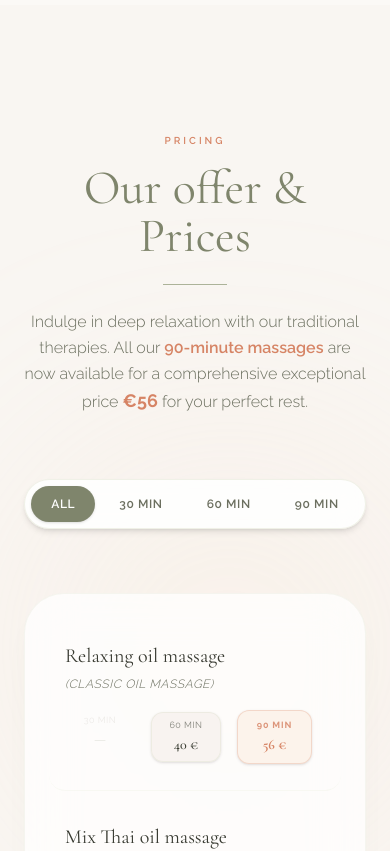
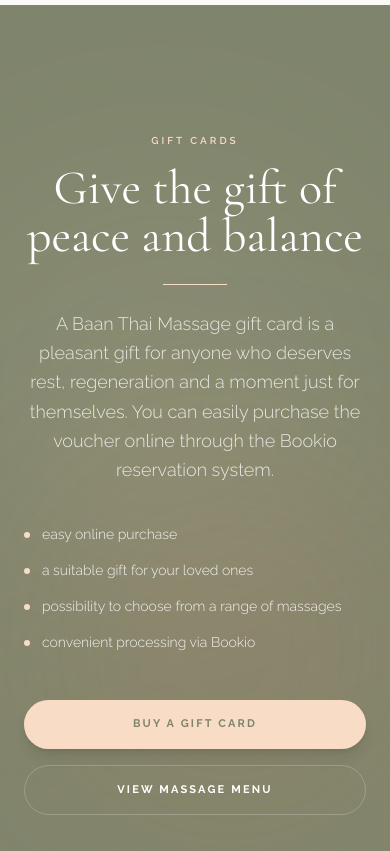
Before and after one commit to JurajSVK77/Ban-Thai-Massage-, a React (Vite) app: page / in a window 390 px wide. Shown: the part 3620-4471 px from the top of the page. Built offline with nearby package versions, Linux system fonts and the light colour scheme.

Commit message:
feat: add gift cards section and update SEO metadata
Integrate gift cards into the navigation and localization files. Enhance SEO with updated meta tags, Open Graph, and Twitter cards to improve site visibility and social sharing.

```diff
--- a/index.html
+++ b/index.html
@@ -1,19 +1,35 @@
 <!doctype html>
-<html lang="en">
+<html lang="sk">
   <head>
     <meta charset="UTF-8" />
     <meta name="viewport" content="width=device-width, initial-scale=1.0" />
-    <title>Baan Thai Massage Galanta | Thajská masáž v Hodoch</title>
-    <meta name="description" content="Baan Thai Massage Galanta ponúka tradičné thajské masáže a relaxačné masáže v časti Hody, Galanta. Nájdete nás na adrese Hody 1679, 924 01 Galanta.">
+    <title>Baan Thai Massage Galanta | Thajské masáže a darčekové poukážky</title>
+    <meta name="description" content="Baan Thai Massage v Hodoch pri Galante ponúka tradičné thajské, olejové a relaxačné masáže v súkromnom záhradnom štúdiu. Rezervujte si termín alebo zakúpte darčekovú poukážku online.">
     <meta name="robots" content="index, follow">
     <link rel="icon" type="image/png" href="/favicon.png">
     <link rel="canonical" href="https://baanthaimassage.sk/">
+
+    <!-- Open Graph -->
+    <meta property="og:type" content="website">
+    <meta property="og:url" content="https://baanthaimassage.sk/">
+    <meta property="og:title" content="Baan Thai Massage Galanta">
+    <meta property="og:description" content="Súkromný masážny salón v Hodoch pri Galante. Thajské masáže a darčekové poukážky dostupné online.">
+    <meta property="og:image" content="https://baanthaimassage.sk/favicon.png">
+    <meta property="og:locale" content="sk_SK">
+
+    <!-- Twitter -->
+    <meta name="twitter:card" content="summary_large_image">
+    <meta name="twitter:title" content="Baan Thai Massage Galanta">
+    <meta name="twitter:description" content="Súkromný masážny salón v Hodoch pri Galante. Thajské masáže a darčekové poukážky dostupné online.">
+    <meta name="twitter:image" content="https://baanthaimassage.sk/favicon.png">
+
     <script type="application/ld+json">
     {
       "@context": "https://schema.org",
       "@type": "HealthAndBeautyBusiness",
       "name": "Baan Thai Massage Galanta",
       "url": "https://baanthaimassage.sk/",
+      "image": "https://baanthaimassage.sk/favicon.png",
       "address": {
         "@type": "PostalAddress",
         "streetAddress": "Hody 1679",
@@ -21,7 +37,7 @@
         "postalCode": "924 01",
         "addressCountry": "SK"
       },
-      "telephone": "+421 905 299 613",
+      "telephone": "+421905299613",
       "openingHours": ["Mo-Fr 10:00-20:00", "Sa-Su 10:00-18:00"],
       "sameAs": ["https://www.facebook.com/profile.php?id=61571221714571"],
       "areaServed": [
@@ -30,7 +46,14 @@
         "Sládkovičovo",
         "Sereď",
         "Šaľa"
-      ]
+      ],
+      "makesOffer": {
+        "@type": "Offer",
+        "itemOffered": {
+          "@type": "Service",
+          "name": "Darčekové poukážky na masáž"
+        }
+      }
     }
     </script>
     <!-- Google tag (gtag.js) -->
--- a/src/App.tsx
+++ b/src/App.tsx
@@ -211,6 +211,7 @@ function Navbar() {
 
             <div className="hidden md:flex items-center space-x-10">
               <a href="#sluzby" className="text-xs tracking-[0.15em] uppercase font-medium text-text-muted hover:text-brand-green-dark transition-colors">{t('nav.services')}</a>
+              <a href="#gift-cards" className="text-xs tracking-[0.15em] uppercase font-medium text-text-muted hover:text-brand-green-dark transition-colors">{t('nav.giftCards')}</a>
               <a href="#cennik" className="text-xs tracking-[0.15em] uppercase font-medium text-text-muted hover:text-brand-green-dark transition-colors">{t('nav.pricing')}</a>
               <a href="#o-nas" className="text-xs tracking-[0.15em] uppercase font-medium text-text-muted hover:text-brand-green-dark transition-colors">{t('nav.about')}</a>
               <a href="#kontakt" className="text-xs tracking-[0.15em] uppercase font-medium text-text-muted hover:text-brand-green-dark transition-colors">{t('nav.contact')}</a>
@@ -262,6 +263,7 @@ function Navbar() {
             className="fixed inset-0 z-40 bg-bg-base/95 backdrop-blur-xl flex flex-col justify-center items-center space-y-8"
           >
             <a href="#sluzby" onClick={() => setIsOpen(false)} className="text-2xl font-serif text-brand-green-dark hover:text-brand-peach-dark transition-colors">{t('nav.services')}</a>
+            <a href="#gift-cards" onClick={() => setIsOpen(false)} className="text-2xl font-serif text-brand-green-dark hover:text-brand-peach-dark transition-colors">{t('nav.giftCards')}</a>
             <a href="#cennik" onClick={() => setIsOpen(false)} className="text-2xl font-serif text-brand-green-dark hover:text-brand-peach-dark transition-colors">{t('nav.pricing')}</a>
             <a href="#o-nas" onClick={() => setIsOpen(false)} className="text-2xl font-serif text-brand-green-dark hover:text-brand-peach-dark transition-colors">{t('nav.about')}</a>
             <a href="#kontakt" onClick={() => setIsOpen(false)} className="text-2xl font-serif text-brand-green-dark hover:text-brand-peach-dark transition-colors">{t('nav.contact')}</a>
@@ -527,6 +529,84 @@ function Services() {
             </motion.div>
           ))}
         </div>
+      </div>
+    </section>
+  );
+}
+
+function GiftCards() {
+  const { t } = useTranslation();
+  return (
+    <section id="gift-cards" className="py-32 bg-brand-green-dark relative overflow-hidden text-white">
+      {/* Decorative vectors / blobs */}
+      <div className="absolute top-[20%] left-[-10%] w-[400px] h-[400px] bg-brand-peach-light/10 blur-[120px] rounded-full pointer-events-none"></div>
+      <div className="absolute bottom-[10%] right-[-10%] w-[400px] h-[400px] bg-brand-peach-dark/15 blur-[120px] rounded-full pointer-events-none"></div>
+
+      <div className="max-w-7xl mx-auto px-6 md:px-12 relative z-10 flex flex-col items-center text-center">
+        <motion.div
+          initial={{ opacity: 0, y: 30 }}
+          whileInView={{ opacity: 1, y: 0 }}
+          viewport={{ once: true, margin: "-100px" }}
+          transition={{ duration: 0.8 }}
+          className="max-w-2xl"
+        >
+          <span className="text-[10px] uppercase tracking-[0.3em] font-semibold text-brand-peach-light mb-4 block">{t('giftCards.label')}</span>
+          <h2 className="text-5xl md:text-6xl font-serif text-white mb-6">{t('giftCards.title')}</h2>
+          <div className="w-16 h-[1px] bg-brand-peach-light mx-auto mb-6"></div>
+
+          <p className="text-white/80 font-light leading-relaxed mb-10 text-lg">
+            {t('giftCards.desc')}
+          </p>
+
+          <div className="flex flex-col items-start gap-4 text-left max-w-sm mx-auto mb-12">
+            <div className="flex items-start gap-3">
+              <div className="w-1.5 h-1.5 rounded-full bg-brand-peach-light mt-2 shrink-0"></div>
+              <p className="text-white/90 font-light text-sm">{t('giftCards.benefit1')}</p>
+            </div>
+            <div className="flex items-start gap-3">
+              <div className="w-1.5 h-1.5 rounded-full bg-brand-peach-light mt-2 shrink-0"></div>
+              <p className="text-white/90 font-light text-sm">{t('giftCards.benefit2')}</p>
+            </div>
+            <div className="flex items-start gap-3">
+              <div className="w-1.5 h-1.5 rounded-full bg-brand-peach-light mt-2 shrink-0"></div>
+              <p className="text-white/90 font-light text-sm">{t('giftCards.benefit3')}</p>
+            </div>
+            <div className="flex items-start gap-3">
+              <div className="w-1.5 h-1.5 rounded-full bg-brand-peach-light mt-2 shrink-0"></div>
+              <p className="text-white/90 font-light text-sm">{t('giftCards.benefit4')}</p>
+            </div>
+          </div>
+
+          <div className="flex flex-col sm:flex-row gap-4 items-center justify-center">
+             <motion.a
+                href="https://services.bookio.com/baan-thai-massage-galanta/gift-cards"
+                target="_blank"
+                rel="noopener noreferrer"
+                onClick={() => {
+                  if (typeof window !== 'undefined' && (window as any).gtag) {
+                    (window as any).gtag('event', 'conversion', {
+                      'send_to': 'AW-18303717684/oYj_CNKC3MscELSi8pdE'
+                    });
+                  }
+                }}
+                whileHover={{ y: -4, scale: 1.02 }}
+                whileTap={{ scale: 0.98 }}
+                transition={{ type: "spring", stiffness: 400, damping: 15 }}
+                className="w-full sm:w-auto inline-flex items-center justify-center gap-3 px-8 py-4 bg-brand-peach-light text-brand-green-dark text-[11px] uppercase tracking-[0.2em] font-bold rounded-full transition-all shadow-lg hover:bg-white hover:shadow-brand-peach-light/20 cursor-pointer"
+             >
+                {t('giftCards.buy')}
+             </motion.a>
+             <motion.a
+                href="#sluzby"
+                whileHover={{ y: -4, scale: 1.02 }}
+                whileTap={{ scale: 0.98 }}
+                transition={{ type: "spring", stiffness: 400, damping: 15 }}
+                className="w-full sm:w-auto inline-flex items-center justify-center gap-3 px-8 py-4 bg-transparent border border-white/20 text-white text-[11px] uppercase tracking-[0.2em] font-bold rounded-full transition-colors hover:bg-white/10 cursor-pointer"
+             >
+                {t('giftCards.viewServices')}
+             </motion.a>
+          </div>
+        </motion.div>
       </div>
     </section>
   );
@@ -902,6 +982,7 @@ function Footer() {
         <div className="flex flex-col items-center justify-center gap-8 pb-8 border-b border-white/5">
           <div className="flex flex-wrap justify-center gap-x-6 gap-y-3 text-white/50">
              <a href="#sluzby" className="text-[10px] uppercase tracking-[0.2em] hover:text-brand-peach-light transition-colors">{t('nav.services')}</a>
+             <a href="#gift-cards" className="text-[10px] uppercase tracking-[0.2em] hover:text-brand-peach-light transition-colors">{t('nav.giftCards')}</a>
              <a href="#cennik" className="text-[10px] uppercase tracking-[0.2em] hover:text-brand-peach-light transition-colors">{t('nav.pricing')}</a>
              <a href="#o-nas" className="text-[10px] uppercase tracking-[0.2em] hover:text-brand-peach-light transition-colors">{t('nav.about')}</a>
              <a href="#gdpr" className="text-[10px] uppercase tracking-[0.2em] hover:text-brand-peach-light transition-colors">{t('footer.privacy')}</a>
@@ -967,6 +1048,7 @@ export default function App() {
             <Hero />
             <Benefits />
             <Services />
+            <GiftCards />
             <Pricing />
             <About />
             <Contact />
--- a/src/locales/en.json
+++ b/src/locales/en.json
@@ -1,6 +1,7 @@
 {
   "nav": {
     "services": "Services",
+    "giftCards": "Gift Cards",
     "pricing": "Pricing",
     "about": "About Us",
     "contact": "Contact",
@@ -116,6 +117,17 @@
     "openMap": "Open in Maps",
     "followFb": "Follow on Facebook"
   },
+  "giftCards": {
+    "label": "GIFT CARDS",
+    "title": "Give the gift of peace and balance",
+    "desc": "A Baan Thai Massage gift card is a pleasant gift for anyone who deserves rest, regeneration and a moment just for themselves. You can easily purchase the voucher online through the Bookio reservation system.",
+    "benefit1": "easy online purchase",
+    "benefit2": "a suitable gift for your loved ones",
+    "benefit3": "possibility to choose from a range of massages",
+    "benefit4": "convenient processing via Bookio",
+    "buy": "Buy a gift card",
+    "viewServices": "View massage menu"
+  },
   "footer": {
     "privacy": "Privacy Policy",
     "cookies": "Cookies",
--- a/src/locales/sk.json
+++ b/src/locales/sk.json
@@ -1,6 +1,7 @@
 {
   "nav": {
     "services": "Služby",
+    "giftCards": "Darčekové poukážky",
     "pricing": "Cenník",
     "about": "O nás",
     "contact": "Kontakt",
@@ -116,6 +117,17 @@
     "openMap": "Otvoriť v navigácii",
     "followFb": "Sledovať na Facebooku"
   },
+  "giftCards": {
+    "label": "DARČEKOVÉ POUKÁŽKY",
+    "title": "Darujte chvíľu pokoja a rovnováhy",
+    "desc": "Darčeková poukážka Baan Thai Massage je príjemným darčekom pre každého, kto si zaslúži oddych, regeneráciu a chvíľu len pre seba. Poukážku môžete jednoducho zakúpiť online cez rezervačný systém Bookio.",
+    "benefit1": "jednoduchý nákup online",
+    "benefit2": "vhodný darček pre vašich blízkych",
+    "benefit3": "možnosť vybrať si z ponuky masáží",
+    "benefit4": "pohodlné vybavenie cez Bookio",
+    "buy": "Kúpiť darčekovú poukážku",
+    "viewServices": "Pozrieť ponuku masáží"
+  },
   "footer": {
     "privacy": "Ochrana osobných údajov",
     "cookies": "Cookies",
```
